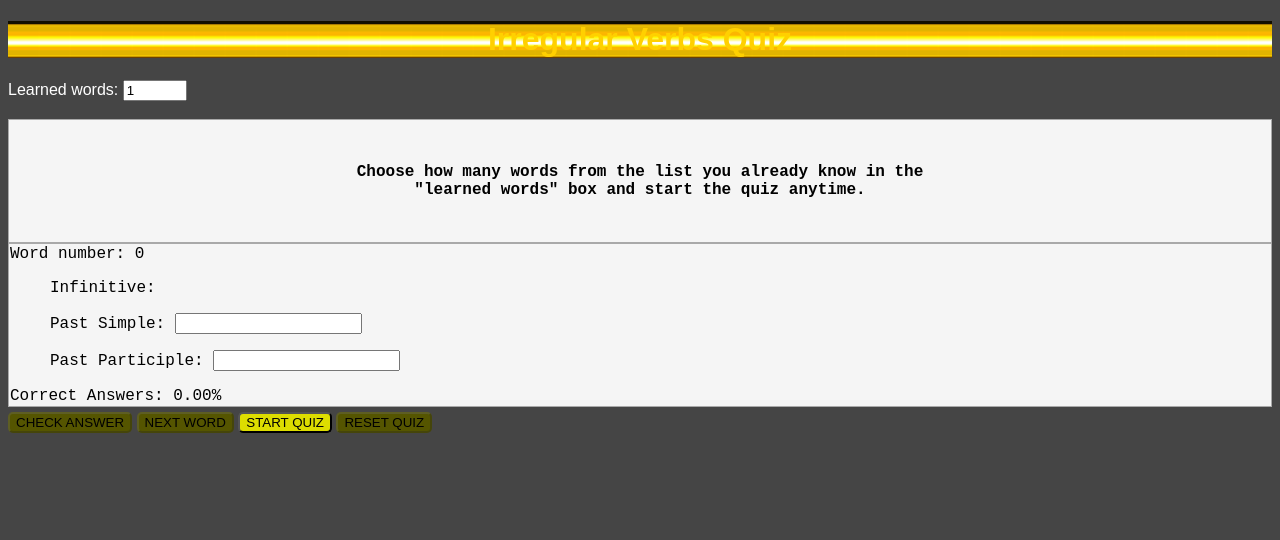
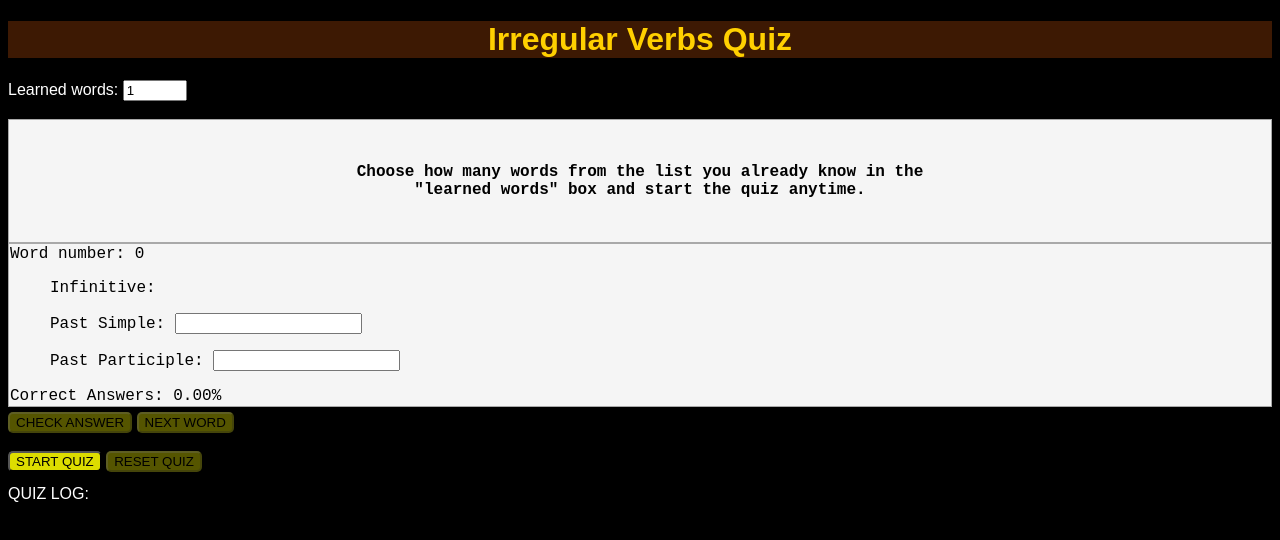
Before and after one commit to guilherme090/IrregularVerbsInteractive, a plain HTML site: page index.html in a window 1280 px wide. Drawn offline with Linux system fonts and the light colour scheme.

Commit message:
<style> Changed button configuration to prevent people from accidentaly hitting RESET QUIZ.

```diff
--- a/css/style.css
+++ b/css/style.css
@@ -1,11 +1,11 @@
 body{
-    background-color: rgba(0, 0, 0, 0.73);
+    background-color: rgba(0, 0, 0, 1);
     font-family: Arial, Helvetica, sans-serif;
     color: white;
 }
 
 #title-box{
-    background-image: url("images/background.png");
+    /* background-image: url("images/background.png"); */
     background-color: rgb(61, 25, 3);
     background-repeat: repeat-x;
     font-family:Arial, Helvetica, sans-serif;
--- a/index.html
+++ b/index.html
@@ -46,9 +46,20 @@
                 <div class="container" id="results">
                     <button class="btn-yellow" id="btn-show-answer">CHECK ANSWER</button>
                     <button class="btn-yellow" id="btn-next-word">NEXT WORD</button>
+                    <br><br>
                     <button class="btn-yellow" id="btn-start">START QUIZ</button>
                     <button class="btn-yellow" id="btn-save">RESET QUIZ</button>
                 </div>
+            </div>
+
+            <br>
+
+            <!-- Quiz log -->
+
+            <div class="container" id="quiz-log">
+                <article id="message-log">
+                    QUIZ LOG:
+                </article>
             </div>
 
             <!-- Controlling index.html itself -->
```
